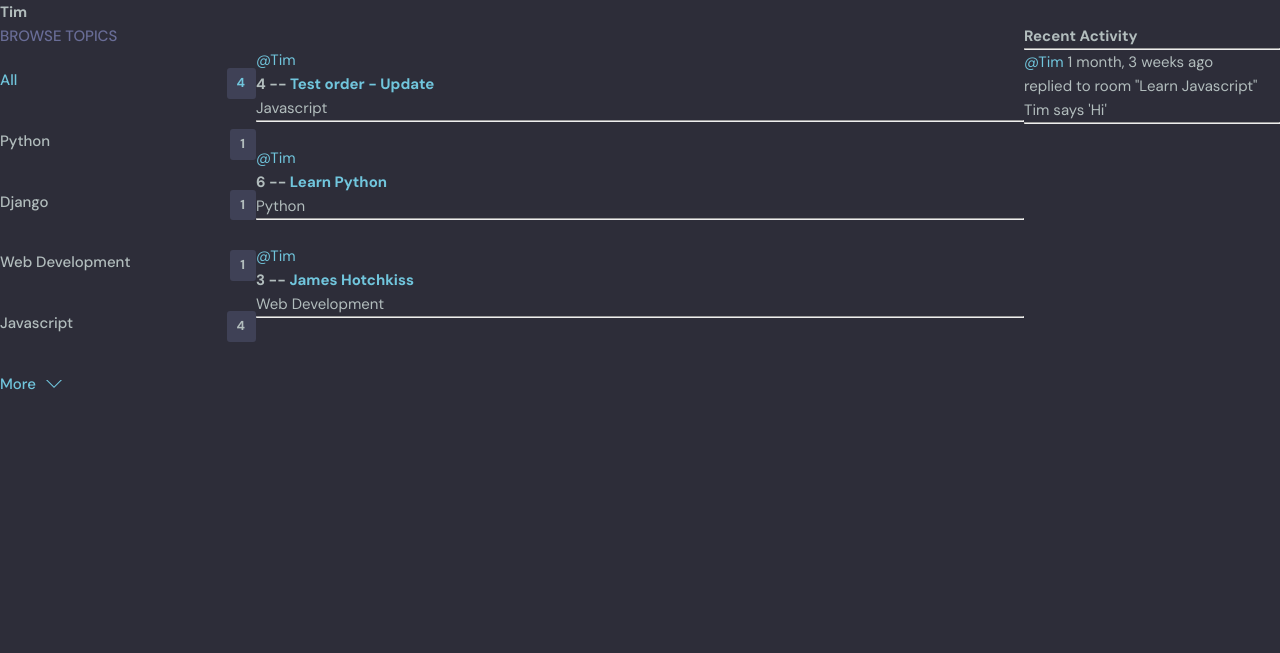
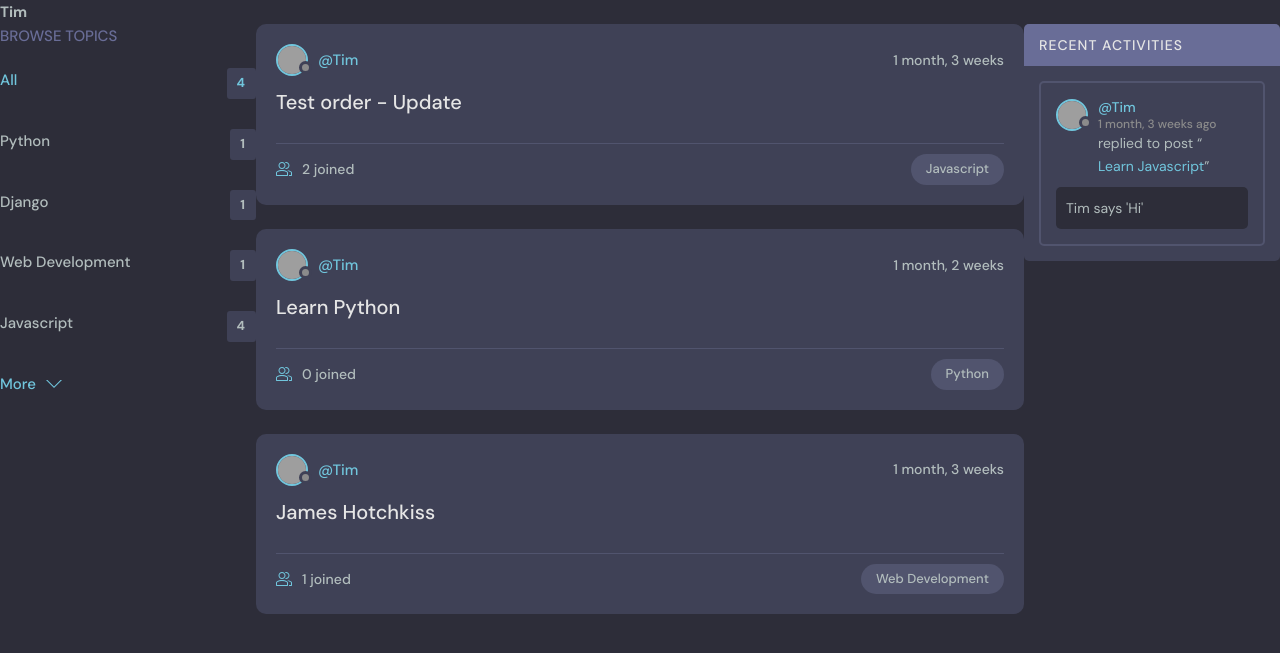
Before and after one commit to JimHotchkiss/Django-Study-App, a Django app: page /profile/2/ in a window 1280 px wide. Shown: the part 76-729 px from the top of the page. Run offline with Django 4.2, Linux system fonts and the light colour scheme; data comes from the database, SQL or seed files in the repository; both versions use the stored data as it was after the commit; grey boxes are pictures that could not be loaded.

Commit message:
Fixed theme bug.

```diff
--- a/base/templates/base/activity_component.html
+++ b/base/templates/base/activity_component.html
@@ -1,16 +1,38 @@
 
-<h3>Recent Activity</h3>
-<hr>
-{% for room_message in room_messages%}
-<div>
-    <small><a href="{% url 'user-profile' room_message.user.id %}">@{{room_message.user}}</a> {{room_message.created|timesince}} ago</small>
-    <br>
-    <small>replied to room "{{room_message.room}}"</small>
-    <br>
-    <p>{{room_message}}</p>
-    {% if request.user == room_message.user %}
-    <a href="{% url 'delete-message' room_message.id %}">Delete</a>
-    {% endif %}
-</div>
-<hr>
-{% endfor %}
+<div class="activities">
+    <div class="activities__header">
+      <h2>Recent Activities</h2>
+    </div>
+    {% for room_message in room_messages%}
+    <div class="activities__box">
+      <div class="activities__boxHeader roomListRoom__header">
+        <a href="{% url 'user-profile' room_message.user.id %}" class="roomListRoom__author">
+          <div class="avatar avatar--small">
+            <img src="https://randomuser.me/api/portraits/women/11.jpg" />
+          </div>
+          <p>@{{room_message.user}}<span>{{room_message.created|timesince}} ago</span></p>
+        </a>
+
+        {% if request.user == room_message.user %}
+        <div class="roomListRoom__actions">
+          <a href="{% url 'delete-message' room_message.id %}">
+            <svg version="1.1" xmlns="http://www.w3.org/2000/svg" width="32" height="32" viewBox="0 0 32 32">
+              <title>remove</title>
+              <path
+                d="M27.314 6.019l-1.333-1.333-9.98 9.981-9.981-9.981-1.333 1.333 9.981 9.981-9.981 9.98 1.333 1.333 9.981-9.98 9.98 9.98 1.333-1.333-9.98-9.98 9.98-9.981z"
+              ></path>
+            </svg>
+          </a>
+        </div>
+        {% endif %}
+
+      </div>
+      <div class="activities__boxContent">
+        <p>replied to post “<a href="{ url 'room' message.room.id}">{{room_message.room}}</a>”</p>
+        <div class="activities__boxRoomContent">
+            {{room_message}}
+        </div>
+      </div>
+    </div>
+    {% endfor %}
+  </div>
--- a/base/templates/base/feed_component.html
+++ b/base/templates/base/feed_component.html
@@ -1,15 +1,39 @@
-<div>
-    {% for room in rooms %}
-        <div>
-            {% if request.user == room.host%}
-            <a href="{% url 'update-room' room.id %}">Update</a>
-            <a href="{% url 'delete-room' room.id %}">Delete</a>
-            {% endif %}
-            <br>
-            <a href="{% url 'user-profile' room.host.id %}">@{{room.host.username}}</a>
-            <h5>{{room.id}} -- <a href="{% url 'room' room.id %}">{{room.name}}</a></h5>
-            <small>{{room.topic.name}}</small>
-            <hr>
+{% for room in rooms %}
+<div class="roomListRoom">
+    <div class="roomListRoom__header">
+      <a href="{% url 'user-profile' room.host.id %}" class="roomListRoom__author">
+        <div class="avatar avatar--small">
+          <img src="https://randomuser.me/api/portraits/women/11.jpg" />
         </div>
-    {% endfor %}
+        <span>@{{room.host.username}}</span>
+      </a>
+      <div class="roomListRoom__actions">
+        <span>{{room.created|timesince}}</span>
+      </div>
+    </div>
+    <div class="roomListRoom__content">
+      <a href="{% url 'room' room.id %}">{{room.name}}</a>
+    </div>
+    <div class="roomListRoom__meta">
+      <a href="{% url 'room' room.id %}" class="roomListRoom__joined">
+        <svg version="1.1" xmlns="http://www.w3.org/2000/svg" width="32" height="32" viewBox="0 0 32 32">
+          <title>user-group</title>
+          <path
+            d="M30.539 20.766c-2.69-1.547-5.75-2.427-8.92-2.662 0.649 0.291 1.303 0.575 1.918 0.928 0.715 0.412 1.288 1.005 1.71 1.694 1.507 0.419 2.956 1.003 4.298 1.774 0.281 0.162 0.456 0.487 0.456 0.85v4.65h-4v2h5c0.553 0 1-0.447 1-1v-5.65c0-1.077-0.56-2.067-1.461-2.584z"
+          ></path>
+          <path
+            d="M22.539 20.766c-6.295-3.619-14.783-3.619-21.078 0-0.901 0.519-1.461 1.508-1.461 2.584v5.65c0 0.553 0.447 1 1 1h22c0.553 0 1-0.447 1-1v-5.651c0-1.075-0.56-2.064-1.461-2.583zM22 28h-20v-4.65c0-0.362 0.175-0.688 0.457-0.85 5.691-3.271 13.394-3.271 19.086 0 0.282 0.162 0.457 0.487 0.457 0.849v4.651z"
+          ></path>
+          <path
+            d="M19.502 4.047c0.166-0.017 0.33-0.047 0.498-0.047 2.757 0 5 2.243 5 5s-2.243 5-5 5c-0.168 0-0.332-0.030-0.498-0.047-0.424 0.641-0.944 1.204-1.513 1.716 0.651 0.201 1.323 0.331 2.011 0.331 3.859 0 7-3.141 7-7s-3.141-7-7-7c-0.688 0-1.36 0.131-2.011 0.331 0.57 0.512 1.089 1.075 1.513 1.716z"
+          ></path>
+          <path
+            d="M12 16c3.859 0 7-3.141 7-7s-3.141-7-7-7c-3.859 0-7 3.141-7 7s3.141 7 7 7zM12 4c2.757 0 5 2.243 5 5s-2.243 5-5 5-5-2.243-5-5c0-2.757 2.243-5 5-5z"
+          ></path>
+        </svg>
+        {{room.participants.all.count}} joined
+      </a>
+      <p class="roomListRoom__topic">{{room.topic.name}}</p>
+    </div>
 </div>
+{% endfor %}
--- a/base/templates/base/home.html
+++ b/base/templates/base/home.html
@@ -1,13 +1,12 @@
     {% extends 'main.html' %}
 
     {% block content %}
+
     <main class="layout layout--3">
       <div class="container">
 
-
         <!-- Topics Start -->
         {% include 'base/topics_component.html' %}
-
         <!-- Topics End -->
 
         <!-- Room List Start -->
@@ -29,10 +28,11 @@
               <a class="btn btn--main btn--pill" href="#">Recent Activities</a>
             </div>
           </div>
+
           <div class="roomList__header">
             <div>
               <h2>Study Room</h2>
-              <p>7,439 Rooms available</p>
+              <p>{{ room_count }} Rooms available</p>
             </div>
             <a class="btn btn--main" href="create-room.html">
               <svg version="1.1" xmlns="http://www.w3.org/2000/svg" width="32" height="32" viewBox="0 0 32 32">
--- a/templates/main.html
+++ b/templates/main.html
@@ -23,6 +23,7 @@
     {% endif %}
 
     {% block content %}
+
     {% endblock %}
     <script src="{% static 'js/script.js'%}"></script>
   </body>
```
Also changed, not shown: base/templates/base/signup.html (added, +132 -0 lines), db.sqlite3.
